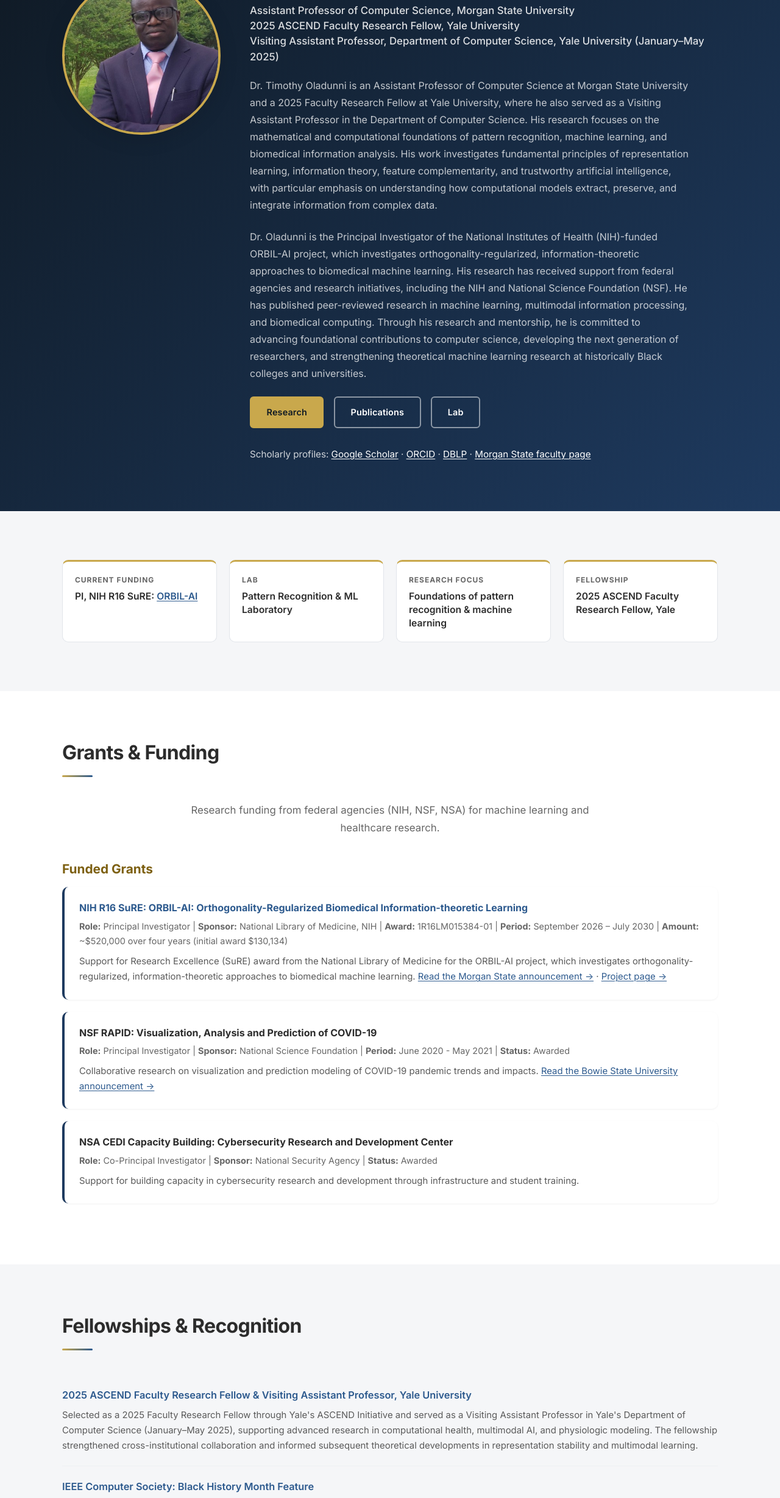
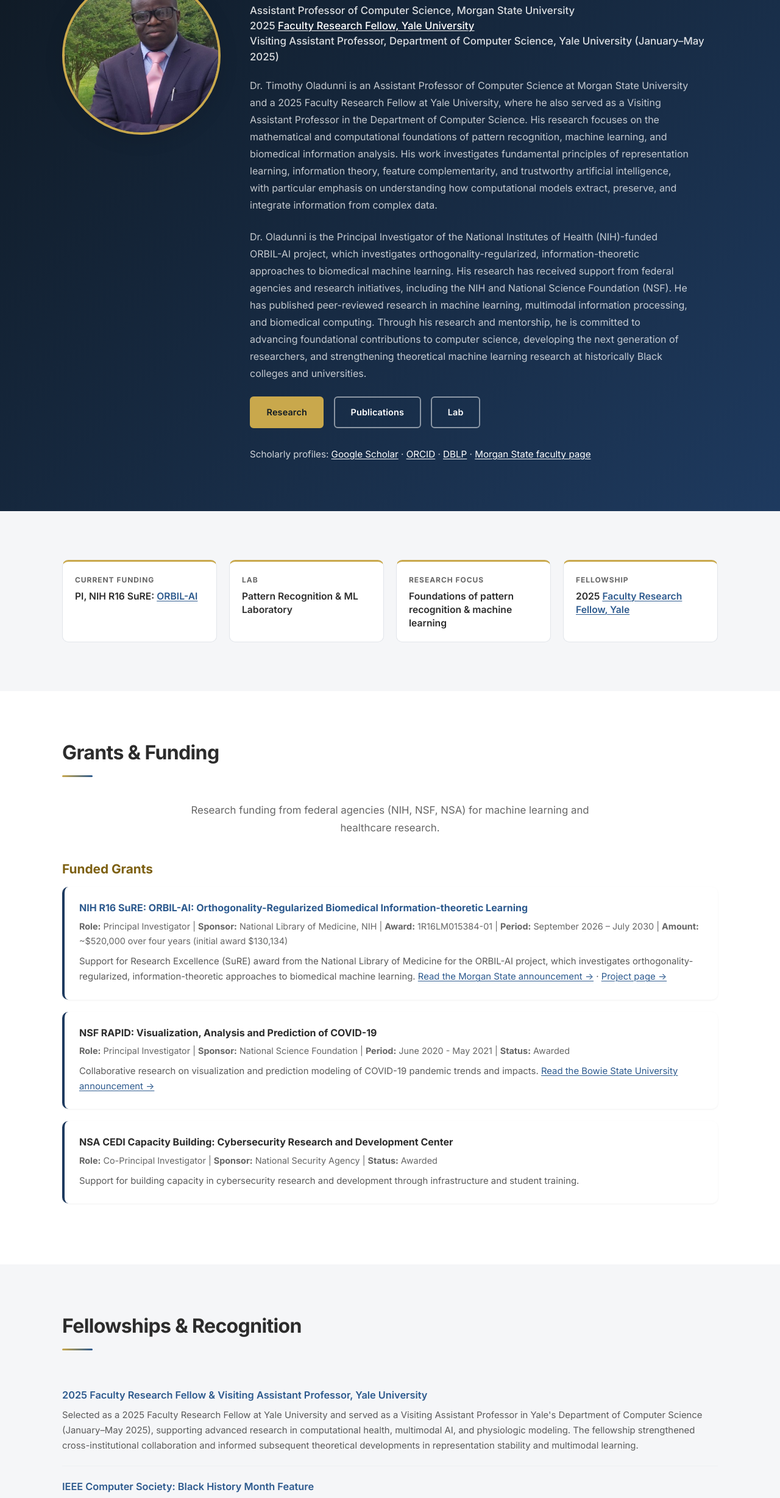
Before and after one commit to TOOLAD/TOO71.github.io, a plain HTML site: page professional.html in a window 1280 px wide. Shown: the part 214-2670 px from the top of the page at 61% size. Drawn offline with Linux system fonts and the light colour scheme.

Commit message:
Remove ASCEND; link Yale Faculty Research Fellows page

```diff
--- a/assets/css/style.css
+++ b/assets/css/style.css
@@ -3155,3 +3155,6 @@ main p a:not(.btn):hover {
 .profile-links{margin-top:1.1rem;font-size:.95rem;color:rgba(255,255,255,.8);}
 .profile-links a{color:#fff !important;text-decoration:underline;text-underline-offset:3px;}
 .profile-links a:hover{color:var(--color-accent) !important;}
+
+.profile-title a{color:#fff !important;text-decoration:underline;text-decoration-color:var(--color-accent);text-underline-offset:3px;}
+.profile-title a:hover{color:var(--color-accent) !important;}
--- a/professional.html
+++ b/professional.html
@@ -17,12 +17,12 @@
     <meta charset="UTF-8" />
     <meta name="viewport" content="width=device-width, initial-scale=1.0" />
     <title>Profile | Dr. Timothy Oladunni</title>
-    <meta name="description" content="Profile of Dr. Timothy Oladunni: Assistant Professor of Computer Science at Morgan State University, 2025 ASCEND Faculty Research Fellow at Yale University, and PI of the NIH R16 SuRE ORBIL-AI project." />
+    <meta name="description" content="Profile of Dr. Timothy Oladunni: Assistant Professor of Computer Science at Morgan State University, 2025 Faculty Research Fellow at Yale University, and PI of the NIH R16 SuRE ORBIL-AI project." />
     <link rel="canonical" href="https://timothyoladunni.com/professional.html" />
     <meta property="og:type" content="website" />
     <meta property="og:site_name" content="Dr. Timothy Oladunni" />
     <meta property="og:title" content="Profile | Dr. Timothy Oladunni" />
-    <meta property="og:description" content="Profile of Dr. Timothy Oladunni: Assistant Professor of Computer Science at Morgan State University, 2025 ASCEND Faculty Research Fellow at Yale University, and PI of the NIH R16 SuRE ORBIL-AI project." />
+    <meta property="og:description" content="Profile of Dr. Timothy Oladunni: Assistant Professor of Computer Science at Morgan State University, 2025 Faculty Research Fellow at Yale University, and PI of the NIH R16 SuRE ORBIL-AI project." />
     <meta property="og:url" content="https://timothyoladunni.com/professional.html" />
     <meta property="og:image" content="https://timothyoladunni.com/assets/images/professional-pic.jpeg" />
     <meta name="twitter:card" content="summary" />
@@ -112,7 +112,7 @@
           <h1>Dr. Timothy Oladunni</h1>
           <p class="profile-title">
             Assistant Professor of Computer Science, Morgan State University<br />
-            2025 ASCEND Faculty Research Fellow, Yale University<br />
+            2025 <a href="https://faculty.yale.edu/2025-faculty-research-fellows" target="_blank" rel="noopener">Faculty Research Fellow, Yale University</a><br />
             Visiting Assistant Professor, Department of Computer Science, Yale
             University (January&ndash;May 2025)
           </p>
@@ -176,7 +176,7 @@
           </div>
           <div class="fact">
             <span class="fact-label">Fellowship</span>
-            <span class="fact-value">2025 ASCEND Faculty Research Fellow, Yale</span>
+            <span class="fact-value">2025 <a href="https://faculty.yale.edu/2025-faculty-research-fellows" target="_blank" rel="noopener">Faculty Research Fellow, Yale</a></span>
           </div>
         </div>
       </div>
@@ -259,8 +259,8 @@
         <div class="section-divider"></div>
         <ul class="recognition-list">
           <li>
-            <a href="https://faculty.yale.edu/initiatives/ascend-initiative/faculty-research-fellowships/faculty-research-fellows" target="_blank" rel="noopener">2025 ASCEND Faculty Research Fellow &amp; Visiting Assistant Professor, Yale University</a>
-            <p class="recognition-desc">Selected as a 2025 Faculty Research Fellow through Yale's ASCEND Initiative and served as a Visiting Assistant Professor in Yale's Department of Computer Science (January&ndash;May 2025), supporting advanced research in computational health, multimodal AI, and physiologic modeling. The fellowship strengthened cross-institutional collaboration and informed subsequent theoretical developments in representation stability and multimodal learning.</p>
+            <a href="https://faculty.yale.edu/2025-faculty-research-fellows" target="_blank" rel="noopener">2025 Faculty Research Fellow &amp; Visiting Assistant Professor, Yale University</a>
+            <p class="recognition-desc">Selected as a 2025 Faculty Research Fellow at Yale University and served as a Visiting Assistant Professor in Yale's Department of Computer Science (January&ndash;May 2025), supporting advanced research in computational health, multimodal AI, and physiologic modeling. The fellowship strengthened cross-institutional collaboration and informed subsequent theoretical developments in representation stability and multimodal learning.</p>
           </li>
           <li>
             <a href="https://www.computer.org/publications/tech-news/research/exponential-smoothing-forecast" target="_blank" rel="noopener">IEEE Computer Society: Black History Month Feature</a>
```
Also changed, not shown: index.html (+1 -1 lines), llms.txt.
